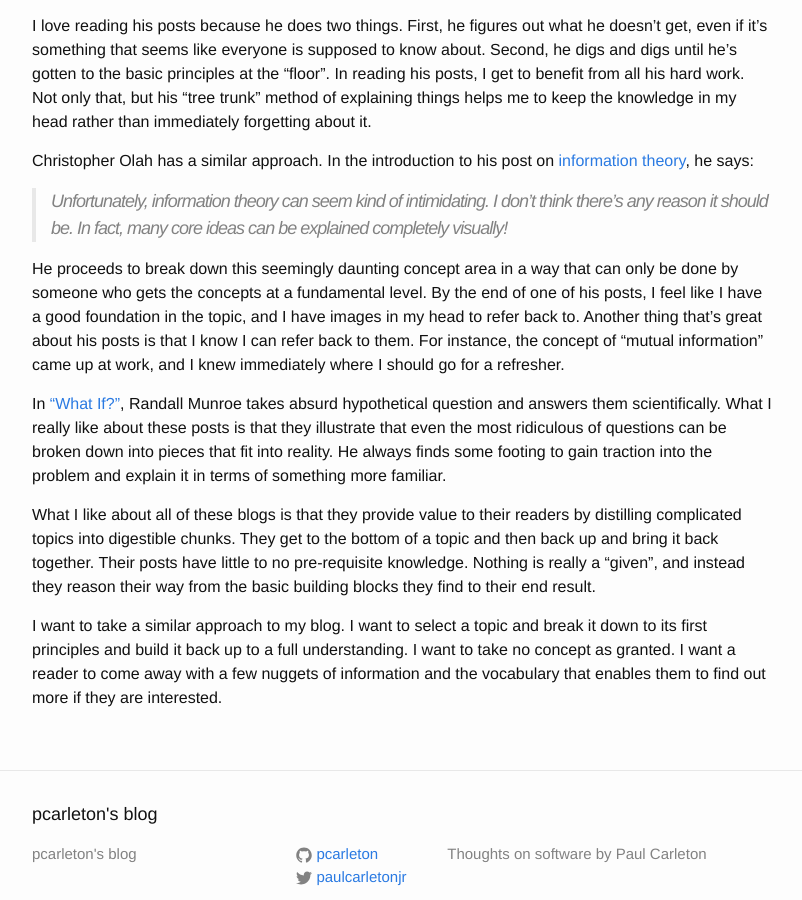
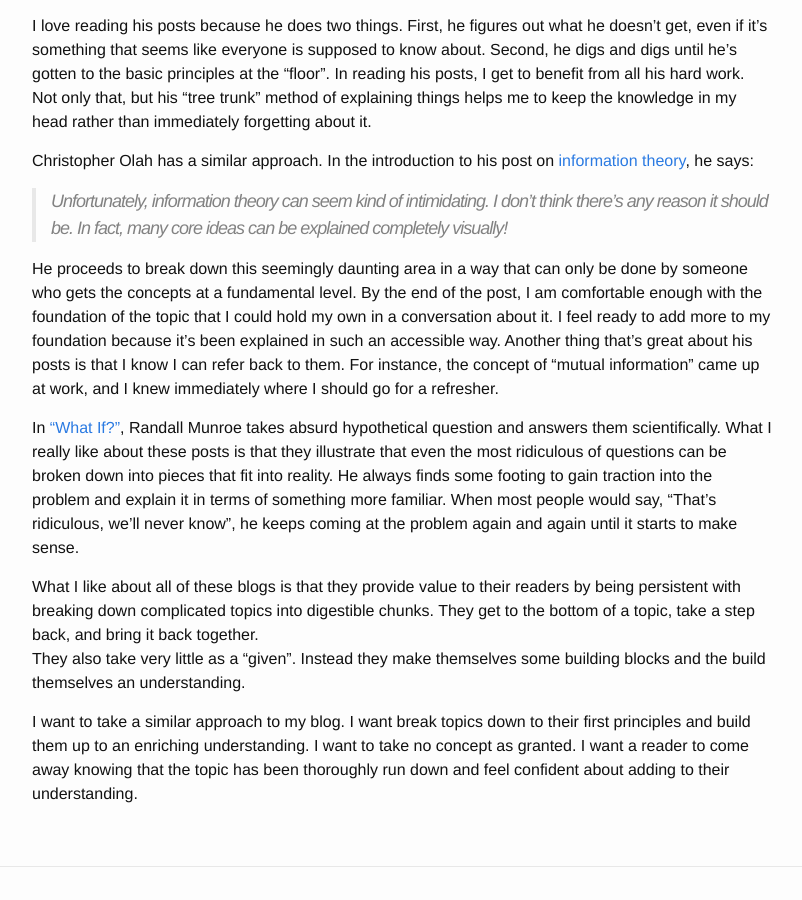
Before and after one commit to pcarleton/pcarleton.github.io, a Jekyll site: the page built from _posts/2016-05-09-starting-out.markdown, in a window 1280 px wide and 900 px high, scrolled down 645 px. Shown: the whole window, without its empty margins (238-1040 px from the left). Built offline with Jekyll 4.4.1, drawn with Linux system fonts in a browser that asks for light colours.

Commit message:
Tweak starting out post further

```diff
--- a/_posts/2016-05-09-starting-out.markdown
+++ b/_posts/2016-05-09-starting-out.markdown
@@ -24,12 +24,15 @@ from all his hard work. Not only that, but his "tree trunk" method of explaining
 helps me to keep the knowledge in my head rather than immediately forgetting about it.
 
 Christopher Olah has a similar approach.  In the introduction to his post on [information theory](http://colah.github.io/posts/2015-09-Visual-Information/), he says:
+
 > Unfortunately, information theory can seem kind of intimidating. I don’t think there’s any reason it should be. In fact, many core ideas can be explained completely visually!
 
-He proceeds to break down this seemingly daunting concept area in a way that can only
-be done by someone who gets the concepts at a fundamental level. By the end of one of his posts, I feel
-like I have a good foundation in the topic, and I have images in my head to refer back to.
-Another thing that's great about his posts is that I know I can refer back to them.  For instance,
+He proceeds to break down this seemingly daunting area in a way that can only
+be done by someone who gets the concepts at a fundamental level. By the end of the post,
+ I am comfortable enough with the foundation of the topic that I could hold
+ my own in a conversation about it.  I feel ready to add more to my foundation
+ because it's been explained in such an accessible way.  Another thing that's
+ great about his posts is that I know I can refer back to them.  For instance,
 the concept of "mutual information" came up at work, and I knew immediately where I should
 go for a refresher.
 
@@ -37,16 +40,18 @@ In ["What If?"](https://what-if.xkcd.com), Randall Munroe takes absurd hypotheti
 question and answers them scientifically.  What I really like about these posts is
  that they illustrate that even the most ridiculous of questions can be broken down
  into pieces that fit into reality.  He always finds some footing to gain traction
- into the problem and explain it in terms of something more familiar.
+ into the problem and explain it in terms of something more familiar.  When most
+ people would say, "That's ridiculous, we'll never know", he keeps coming at the
+ problem again and again until it starts to make sense.
 
 What I like about all of these blogs is that they provide value to their readers
-by distilling complicated topics into digestible chunks.  They get to the bottom
-of a topic and then back up and bring it back together.  Their posts have little
-to no pre-requisite knowledge.  Nothing is really a "given", and instead they
-reason their way from the basic building blocks they find to their end result.
+by being persistent with breaking down complicated topics into digestible chunks.
+They get to the bottom of a topic, take a step back, and bring it back together.
+They also take very little as a "given". Instead they make themselves some building
+blocks and the build themselves an understanding.
 
-I want to take a similar approach to my blog.  I want to select a topic and
-break it down to its first principles and build it back up to a full understanding.
-I want to take no concept as granted. I want a reader to come away with a
-few nuggets of information and the vocabulary that enables them to find out more
-if they are interested.
+I want to take a similar approach to my blog.  I want break topics down to their
+ first principles and build them up to an enriching understanding.
+I want to take no concept as granted. I want a reader to come away knowing that
+the topic has been thoroughly run down and feel confident about adding to their
+understanding.
```
